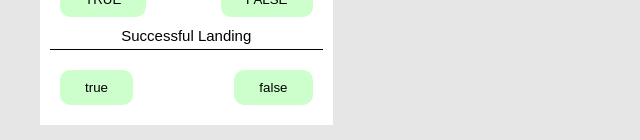
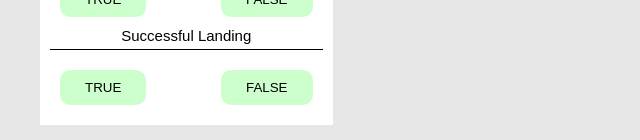
Before and after one commit to abha57/react-starter-kit, a React (Create React App) app: page / in a window 1280 px wide. Shown: the part 703-843 px from the top of the page, without its empty margins (0-640 px from the left). Built offline with nearby package versions, Linux system fonts and the light colour scheme; the HTML template or start-up script is replaced by a standard one.

Commit message:
filter label changes

```diff
--- a/src/client/components/Filters/index.jsx
+++ b/src/client/components/Filters/index.jsx
@@ -32,7 +32,7 @@ const Filters = props => {
                     <div className="filter-option-row" key={index}>
                       {filterOptions.map(option => (
                         <button
-                          key={option.value}
+                          key={option.label}
                           className={cx('filter-option', {
                             selected:
                               Object.values(selectedFilters).indexOf(
@@ -47,7 +47,7 @@ const Filters = props => {
                             option.value
                           )}
                         >
-                          {option.value}
+                          {option.label}
                         </button>
                       ))}
                     </div>
--- a/src/client/filters.json
+++ b/src/client/filters.json
@@ -4,32 +4,38 @@
       "title": "Launch Year",
       "filterParam": "year",
       "options": [
-        { "id": 1, "value": 2006 },
-        { "id": 2, "value": 2007 },
-        { "id": 3, "value": 2008 },
-        { "id": 4, "value": 2009 },
-        { "id": 5, "value": 2010 },
-        { "id": 6, "value": 2011 },
-        { "id": 7, "value": 2012 },
-        { "id": 8, "value": 2013 },
-        { "id": 9, "value": 2014 },
-        { "id": 10, "value": 2015 },
-        { "id": 11, "value": 2016 },
-        { "id": 12, "value": 2017 },
-        { "id": 13, "value": 2018 },
-        { "id": 14, "value": 2019 },
-        { "id": 15, "value": 2020 }
+        { "id": 1, "value": 2006, "label": 2006 },
+        { "id": 2, "value": 2007, "label": 2007 },
+        { "id": 3, "value": 2008, "label": 2008 },
+        { "id": 4, "value": 2009, "label": 2009 },
+        { "id": 5, "value": 2010, "label": 2010 },
+        { "id": 6, "value": 2011, "label": 2011 },
+        { "id": 7, "value": 2012, "label": 2012 },
+        { "id": 8, "value": 2013, "label": 2013 },
+        { "id": 9, "value": 2014, "label": 2014 },
+        { "id": 10, "value": 2015, "label": 2015 },
+        { "id": 11, "value": 2016, "label": 2016 },
+        { "id": 12, "value": 2017, "label": 2017 },
+        { "id": 13, "value": 2018, "label": 2018 },
+        { "id": 14, "value": 2019, "label": 2019 },
+        { "id": 15, "value": 2020, "label": 2020 }
       ]
     },
     {
       "title": "Successful Launch",
       "filterParam": "launch",
-      "options": [{ "id": 1, "value": "TRUE" }, { "id": 2, "value": "FALSE" }]
+      "options": [
+        { "id": 1, "value": true, "label": "TRUE" },
+        { "id": 2, "value": false, "label": "FALSE" }
+      ]
     },
     {
       "title": "Successful Landing",
       "filterParam": "landing",
-      "options": [{ "id": 1, "value": "true" }, { "id": 2, "value": "false" }]
+      "options": [
+        { "id": 1, "value": true, "label": "TRUE" },
+        { "id": 2, "value": false, "label": "FALSE" }
+      ]
     }
   ]
 }
```
